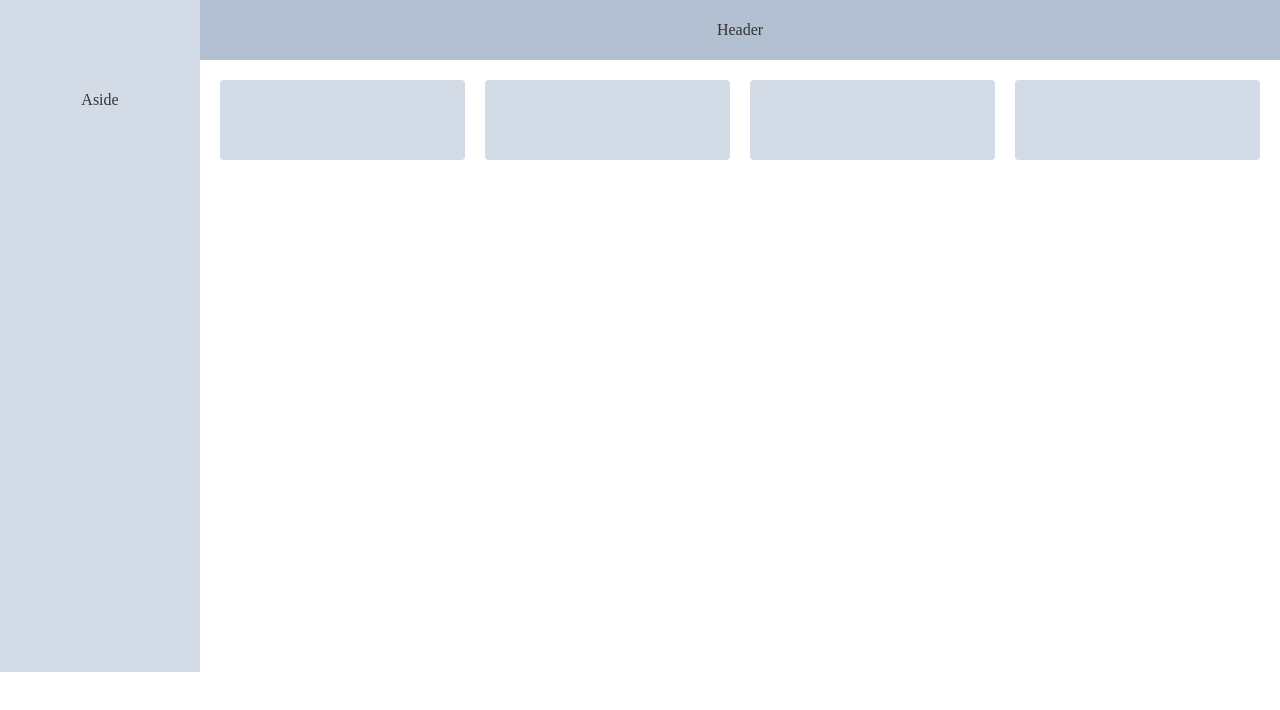
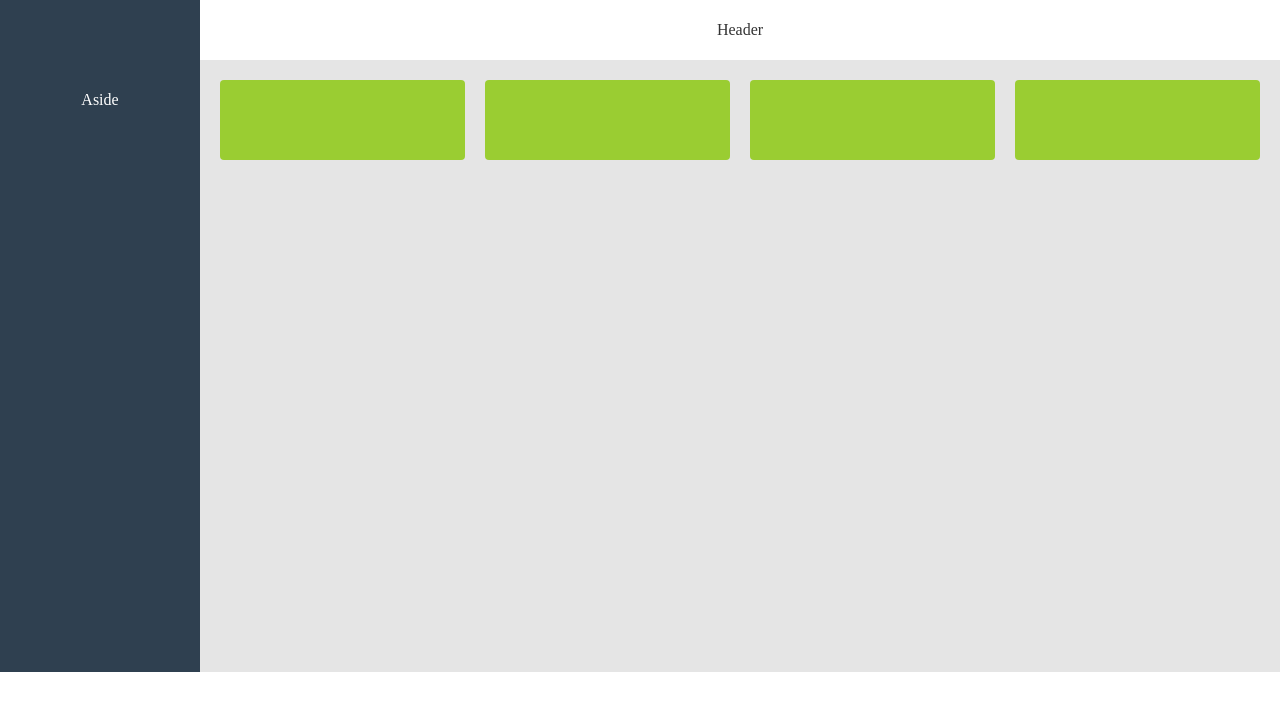
Before and after one commit to CanwJerry/bxgVue, a Vue app: page /#/home in a window 1280 px wide. Shown: the top 710 px of the page. Built offline with nearby package versions, Linux system fonts and the light colour scheme.

Commit message:
布局完成，接下来布置小图标

```diff
--- a/src/less/public.css
+++ b/src/less/public.css
@@ -6,20 +6,20 @@ body {
 }
 .el-header,
 .el-footer {
-  background-color: #B3C0D1;
+  background-color: #FFF;
   color: #333;
   text-align: center;
   line-height: 60px;
 }
 .el-aside {
-  background-color: #D3DCE6;
-  color: #333;
+  background-color: #2f4050;
+  color: #fff;
   text-align: center;
   line-height: 200px;
   height: 672px;
 }
 .el-main {
-  background-color: #ffffff;
+  background-color: rgba(0, 0, 0, 0.1);
   color: #333;
   text-align: center;
   line-height: 160px;
@@ -47,7 +47,7 @@ body > .el-container {
   background: #99a9bf;
 }
 .bg-purple {
-  background: #d3dce6;
+  background: yellowgreen;
 }
 .bg-purple-light {
   background: #e5e9f2;
--- a/src/less/public.less
+++ b/src/less/public.less
@@ -5,22 +5,22 @@ body{
     height: 100%;
 }
 .el-header, .el-footer {
-    background-color: #B3C0D1;
+    background-color: #FFF;
     color: #333;
     text-align: center;
     line-height: 60px;
   }
 
   .el-aside {
-    background-color: #D3DCE6;
-    color: #333;
+    background-color: #2f4050;
+    color: #fff;
     text-align: center;
     line-height: 200px;
     height: 672px;
   }
 
   .el-main {
-    background-color: rgb(255, 255, 255);
+    background-color: rgba(0, 0, 0, .1);
     color: #333;
     text-align: center;
     line-height: 160px;
@@ -54,7 +54,7 @@ body{
     background: #99a9bf;
   }
   .bg-purple {
-    background: #d3dce6;
+    background: yellowgreen;
 
   }
   .bg-purple-light {
```
